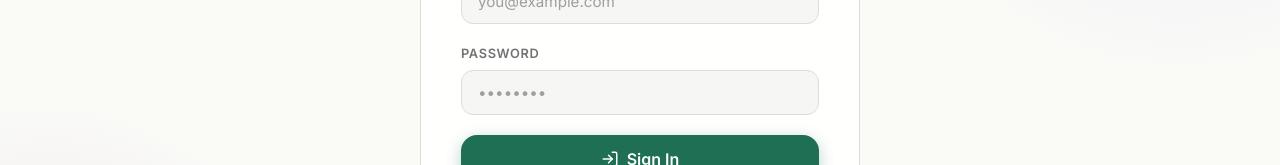
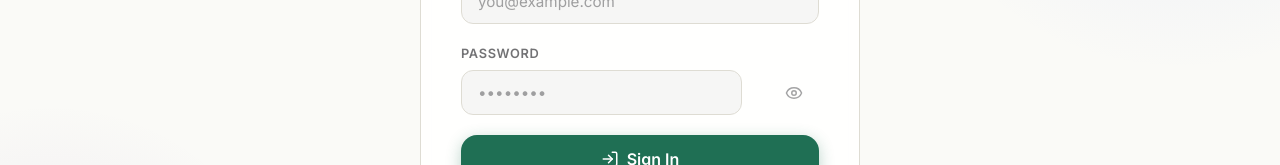
Before and after one commit to smit080105/Poll-Platform, a React (Vite) app in the folder frontend/: page /login in a window 1280 px wide. Shown: the part 399-564 px from the top of the page. Built offline with nearby package versions, Linux system fonts and the light colour scheme; no server answers.

Commit message:
Restore missing show/hide password toggle on login page

```diff
--- a/frontend/src/pages/Login.jsx
+++ b/frontend/src/pages/Login.jsx
@@ -1,7 +1,7 @@
 import { useState } from 'react';
 import { Link, useNavigate } from 'react-router-dom';
 import { useAuth } from '../context/AuthContext.jsx';
-import { LogIn, AlertCircle } from 'lucide-react';
+import { LogIn, AlertCircle, Eye, EyeOff } from 'lucide-react';
 
 function Login() {
   const { login } = useAuth();
@@ -11,6 +11,7 @@
   const [password, setPassword] = useState('');
   const [error, setError] = useState('');
   const [loading, setLoading] = useState(false);
+  const [showPassword, setShowPassword] = useState(false);
 
   const handleSubmit = async (e) => {
     e.preventDefault();
@@ -63,15 +64,25 @@
 
           <div className="form-group">
             <label className="form-label" htmlFor="login-password">Password</label>
+            <div className="password-input-wrapper">
               <input
                 id="login-password"
-              type="password"
+                type={showPassword ? 'text' : 'password'}
                 className="form-input"
                 placeholder="••••••••"
                 value={password}
                 onChange={(e) => setPassword(e.target.value)}
                 required
               />
+              <button
+                type="button"
+                className="password-toggle"
+                onClick={() => setShowPassword(!showPassword)}
+                aria-label={showPassword ? 'Hide password' : 'Show password'}
+              >
+                {showPassword ? <EyeOff size={18} /> : <Eye size={18} />}
+              </button>
+            </div>
           </div>
 
           <button
```
Lines whose indentation alone changed are shown as unchanged.
